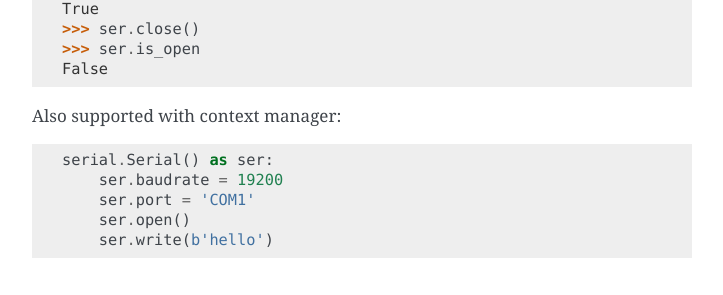
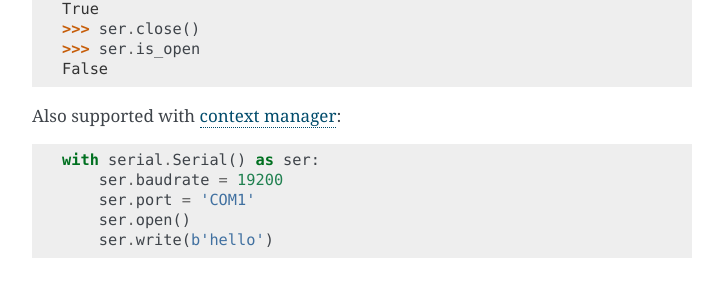
Before and after one commit to pyserial/pyserial, a Sphinx documentation site: the page built from documentation/shortintro.rst, in a window 1280 px wide and 900 px high, scrolled down 752 px. Shown: the part 156-451 px from the top of the window, without its empty margins (388-1111 px from the left). Built offline with Sphinx 7.4.7, drawn with Linux system fonts in a browser that asks for light colours.

Commit message:
docs: fix example, fixes #173

```diff
--- a/documentation/pyserial_api.rst
+++ b/documentation/pyserial_api.rst
@@ -493,6 +493,8 @@ Native ports
         .. versionadded:: 2.5
         .. versionchanged:: 3.0 renamed from ``applySettingsDict``
 
+
+    .. _context-manager:
 
     This class can be used as context manager. The serial port is closed when
     the context is left.
--- a/documentation/shortintro.rst
+++ b/documentation/shortintro.rst
@@ -44,9 +44,9 @@ Get a Serial instance and configure/open it later::
     >>> ser.is_open
     False
 
-Also supported with context manager::
+Also supported with :ref:`context manager <context-manager>`::
 
-    serial.Serial() as ser:
+    with serial.Serial() as ser:
         ser.baudrate = 19200
         ser.port = 'COM1'
         ser.open()
```
